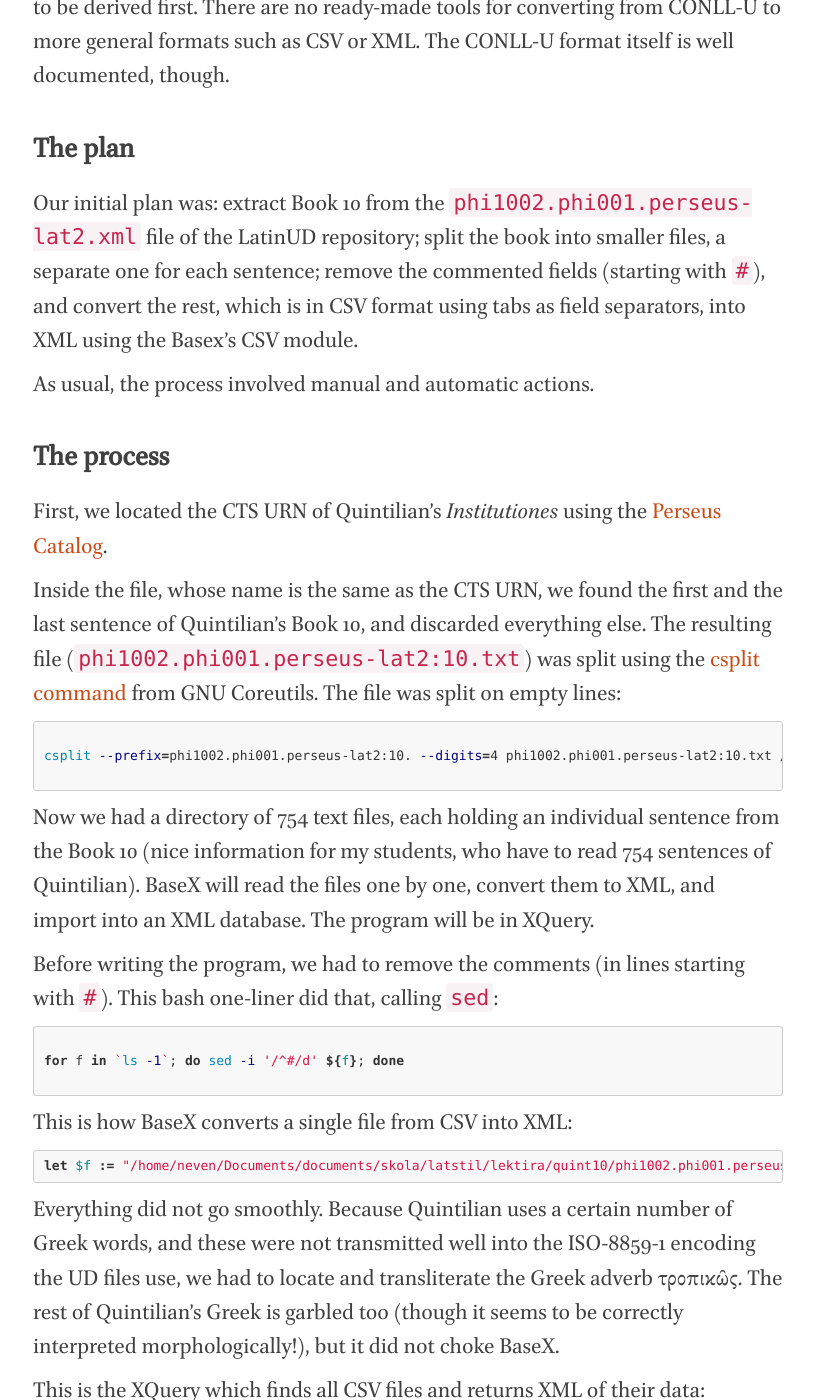
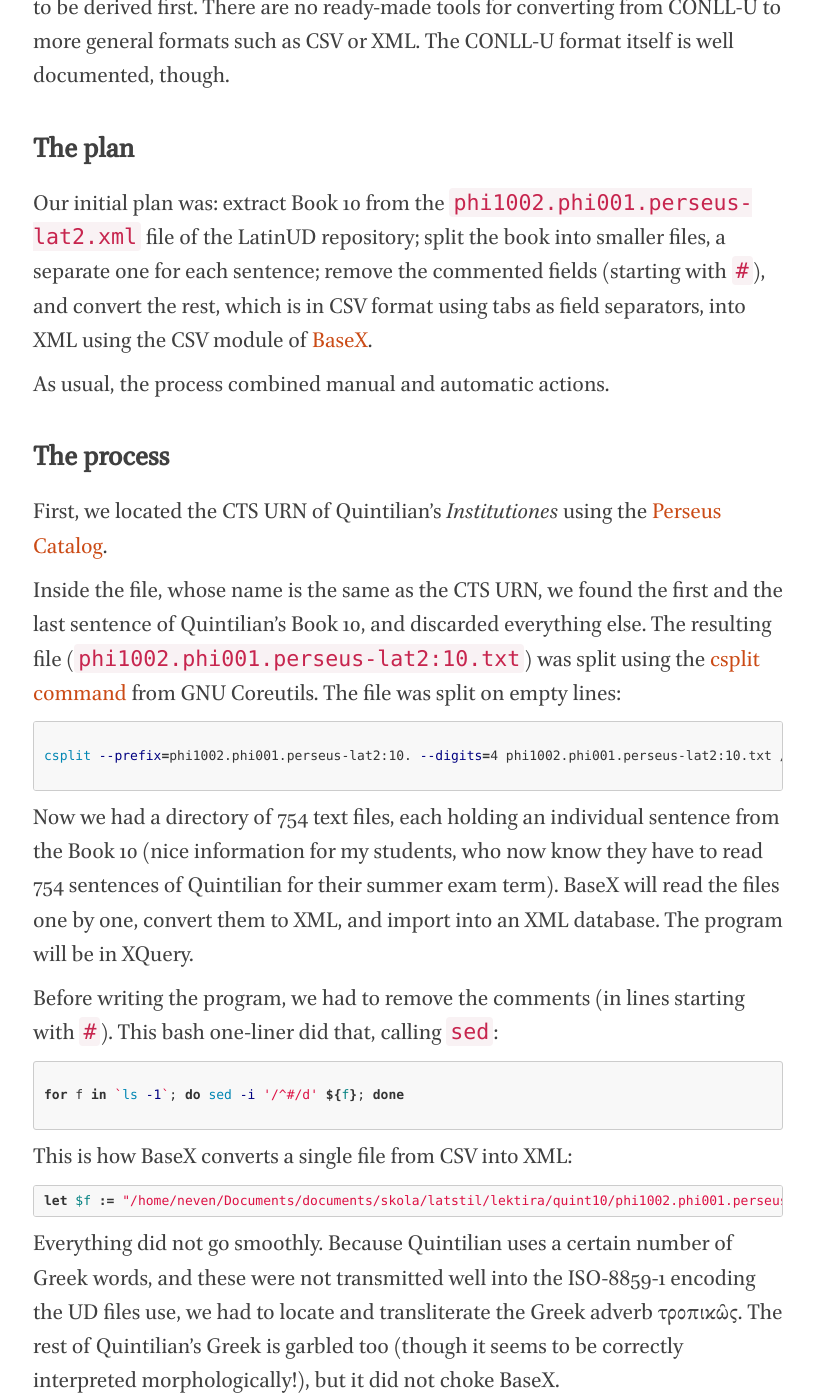
Before and after one commit to nevenjovanovic/nevenjovanovic.github.io, a Jekyll site: the page built from _posts/2018-02-25-convert-conllu-xml-latin.markdown, in a window 1280 px wide and 1400 px high, scrolled down 1042 px. Shown: the whole window, without its empty margins (232-1046 px from the left). Built offline with Jekyll 4.4.1, drawn with Linux system fonts in a browser that asks for light colours; nearby versions of some CDN libraries; some of the changed text lies outside the part shown.

Commit message:
Add more links (course, BaseX)

````diff
--- a/_posts/2018-02-25-convert-conllu-xml-latin.markdown
+++ b/_posts/2018-02-25-convert-conllu-xml-latin.markdown
@@ -10,15 +10,15 @@
 
 # The lemmatized Quintilian
 
-The Latin Stylistics course at the University of Zagreb has a reading list which includes, among other texts, Quintilian's Book 10 of the Institutio oratoria. To prepare a number of exercises and a word list for the text, we wanted to use (and explore) the [lemmatized corpus of Latin texts](https://github.com/gcelano/LatinUD) prepared by [Giuseppe Celano](https://sites.google.com/site/giuseppegacelano/home) and published on Github.
+The [Latin Stylistics](https://theta.ffzg.hr/ECTS/Predmet/Index/1786) course at the University of Zagreb has a reading list which includes, among other texts, Book 10 of Quintilian's *Institutio oratoria*. To prepare a number of exercises and a word list for the text, we decided to use (and explore) the [lemmatized corpus of Latin texts](https://github.com/gcelano/LatinUD) prepared by [Giuseppe Celano](https://sites.google.com/site/giuseppegacelano/home) and published on Github.
 
 The lemmatized Latin texts, however, are not quite straightforward to use and process, because they are published in the [CONLL-U format](http://universaldependencies.org/docs/format.html), not XML but a specialised linguistic format (with metadata solutions) from which even CSV has to be derived first. There are no ready-made tools for converting from CONLL-U to more general formats such as CSV or XML. The CONLL-U format itself is well documented, though.
 
 ## The plan
 
-Our initial plan was: extract Book 10 from the `phi1002.phi001.perseus-lat2.xml` file of the LatinUD repository; split the book into smaller files, a separate one for each sentence; remove the commented fields (starting with `#`), and convert the rest, which is in CSV format using tabs as field separators, into XML using the Basex's CSV module.
+Our initial plan was: extract Book 10 from the `phi1002.phi001.perseus-lat2.xml` file of the LatinUD repository; split the book into smaller files, a separate one for each sentence; remove the commented fields (starting with `#`), and convert the rest, which is in CSV format using tabs as field separators, into XML using the CSV module of [BaseX](http://basex.org/).
 
-As usual, the process involved manual and automatic actions.
+As usual, the process combined manual and automatic actions.
 
 ## The process
 
@@ -32,7 +32,7 @@
 
 ```
 
-Now we had a directory of 754 text files, each holding an individual sentence from the Book 10 (nice information for my students, who have to read 754 sentences of Quintilian). BaseX will read the files one by one, convert them to XML, and import into an XML database. The program will be in XQuery.
+Now we had a directory of 754 text files, each holding an individual sentence from the Book 10 (nice information for my students, who now know they have to read 754 sentences of Quintilian for their summer exam term). BaseX will read the files one by one, convert them to XML, and import into an XML database. The program will be in XQuery.
 
 Before writing the program, we had to remove the comments (in lines starting with `#`). This bash one-liner did that, calling `sed`:
 
````
